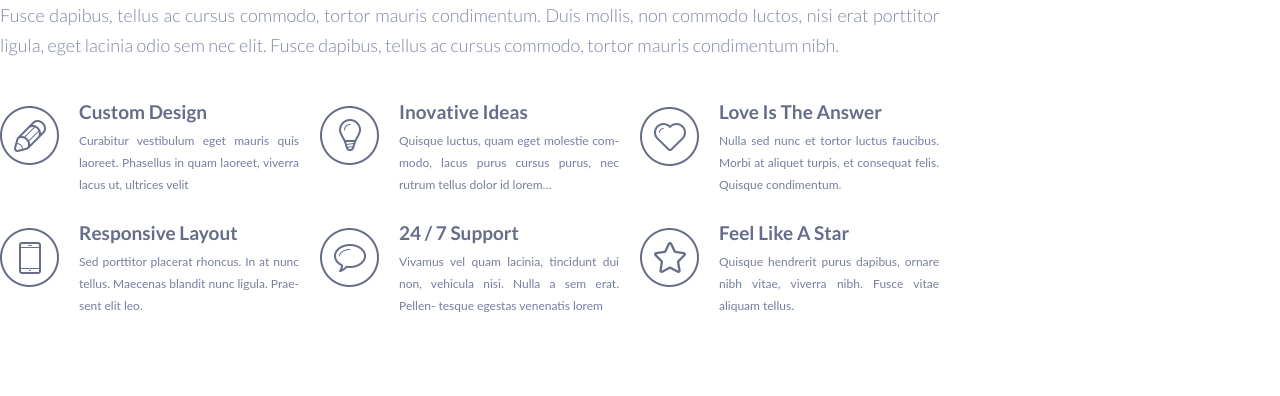
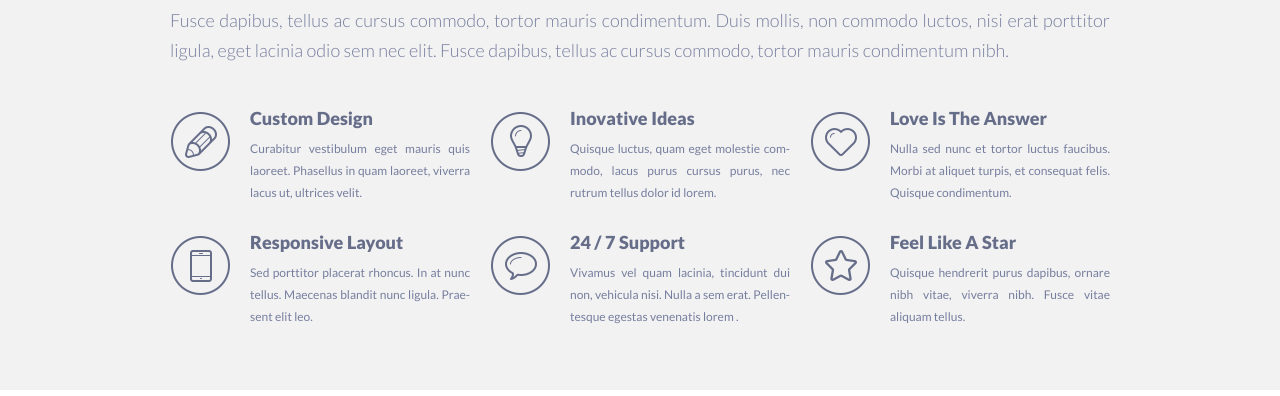
Before and after one commit to Ilyahr/singolo, a plain HTML site: page singolo1.html in a window 1280 px wide. Shown: the part 803-1199 px from the top of the page. Before the commit the page ends 1147 px from the top, so only its background shows below. Drawn offline with Linux system fonts and the light colour scheme.

Commit message:
fix:
recreate footer

```diff
--- a/singolo1.css
+++ b/singolo1.css
@@ -135,206 +135,66 @@ body {
 }
 
 
-
-
-
-
-/*#slider{*/
-/*    display: block;*/
-/*    margin: auto;*/
-/*    background: #f06c64;*/
-/*    width: 1020px;*/
-/*    height: 594px;*/
-
-/*}*/
-/*#botton-slider{*/
-/*    float: none;*/
-/*    display: block;*/
-/*    margin: auto;*/
-/*    width: 1020px;*/
-/*    height: 6px;*/
-/*    background: #ea676b;*/
-/*}*/
-
-
-/*#Arrs{*/
-/*    !*float: left;*!*/
-/*    display: block;*/
-/*    !*padding-top: 288px;*!*/
-/*    !*padding-left: 40px;*!*/
-
-/*}*/
-
-/*.arr{*/
-/*    float: left;*/
-/*    transition: background-color 0.3s;*/
-/*}*/
-
-/*!*.arr a :hover{*!*/
-/*!*    background-color: #000000;*!*/
-/*!*}*!*/
-
-
-
-/*#arr1{*/
-/*    padding-top: 288px;*/
-/*    padding-left: 40px;*/
-/*}*/
-
-/*#rectangle1{*/
-/*    width: 21px;*/
-/*    height: 6px;*/
-/*    border-radius: 14px;*/
-
-/*    transform: rotate(45deg);*/
-/*    transform-origin: 0% 100%;*/
-
-/*}*/
-/*#rectangle2{*/
-/*    width: 21px;*/
-/*    height: 6px;*/
-/*    border-radius: 14px;*/
-
-/*    transform-origin: 0% 0%;*/
-/*    transform: rotate(315deg);*/
-/*}*/
-
-/*.hor-slider{*/
-/*    float: left;*/
-/*}*/
-
-/*#arr2{*/
-/*    padding-top: 288px;*/
-/*    padding-left: 73px;*/
-/*}*/
-
-/*.back-color{*/
-/*    background-color: #ca4549;*/
-/*}*/
-
-/*#rectangle3{*/
-/*    width: 21px;*/
-/*    height: 6px;*/
-/*    border-radius: 14px;*/
-/*    transform: rotate(225deg);*/
-/*    transform-origin: 0% 100%;*/
-
-/*}*/
-/*#rectangle4{*/
-/*    width: 21px;*/
-/*    height: 6px;*/
-/*    border-radius: 14px;*/
-/*    transform-origin: 0% 0%;*/
-/*    transform: rotate(135deg);*/
-/*}*/
-
-
-/*#ver-phone{*/
-/*    width: 291px;*/
-/*    padding-left: 51px;*/
-/*    padding-top: 53px;*/
-/*}*/
-
-/*#hor-phone{*/
-/*    width: 557px;*/
-/*    padding-left: 73px;*/
-/*    padding-top: 174px;*/
-/*}*/
-
-/*#footer{*/
-/*    display: block;*/
-/*    margin: auto;*/
-/*    background: #f2f2f2;*/
-/*    width: 1020px;*/
-/*    height: 495px;*/
-/*}*/
-
-/*#text{*/
-/*    width: 960px;*/
-/*    margin-left: 40px;*/
-/*}*/
-
-/*#botton-footer{*/
-/*    display: block;*/
-/*    margin: auto;*/
-/*    background: #ffffff;*/
-/*    width: 1020px;*/
-/*    height: 6px;*/
-/*}*/
-
-#titel{
-    padding-top: 59px;
-    color: #666d89;
-    font-family: 'Lato-Bold';
-    font-size: 30px;
+#footer {
+    padding-top: 62px;
+    padding-bottom: 62px;
+    background-color: #f2f2f2;
+    border-bottom: 6px solid white;
 }
 
-#text-line{
-    width: 940px;
-    padding-top: 19px;
-    color: #7e86a4;
-    line-height: 30px;
-    font-family: 'Lato-Light';
-    font-size: 18px;
-    text-align: justify;
+#footer .wrap h2 {
+    margin-bottom: 21px;
+    letter-spacing: -0.15px;
+    font-family: Lato-Black, sans-serif;
+    font-size: 30px;
+    color: #666d89;
 }
 
-.small-group{
+#footer-text{
+    text-align: justify;
+    font-family: Lato-Light, sans-serif;
+    font-size: 18px;
+    line-height: 30px;
+    color: #767e9e;
+    margin-bottom: 4px;
+}
+
+.icon {
+    display: flex;
+    float: left;
+    clear: left;
     margin-right: 20px;
-    padding-top: 42px;
-    float: left;
+    margin-top: 3px;
+    margin-left: 1px;
+}
+
+#footer-list {
+    display: flex;
+    padding-top: 40px;
+    justify-content: space-between;
+    flex-wrap: wrap;
+}
+
+.footer-services {
     width: 300px;
 }
 
-.left{
-    padding-top: 0;
-    float: left;
-    /*padding-right: 20px;*/
+.footer-services:nth-child(-n + 3) {
+    margin-bottom: 29px;
 }
 
-#some1{
-    padding-top: 4px;
-    padding-right: 20px;
+h3{
+    margin-bottom: 11px;
+    font-family: Lato-Black, sans-serif;
+    font-size: 18px;
+    color: #666d89;
 }
 
-#some2{
-    padding-top: 5px;
-    padding-right: 20px;
+.services-info{
+    font-family: Lato-Regular, sans-serif;
+    font-size: 12px;
+    line-height: 22px;
+    color: #767e9e;
+    text-align: justify;
+    overflow: hidden;
 }
-#some3{
-    padding-top: 4px;
-    padding-right: 20px;
-}
-
-#some4{
-    padding-top: 5px;
-    padding-right: 20px;
-}
-#some5{
-    padding-top: 5px;
-    padding-right: 20px;
-}
-
-#some6{
-    padding-top: 5px;
-    padding-right: 20px;
-}
-
-.small-text{
-
-    color: #767e9e;
-    font-family: 'Lato';
-    font-size: 12px;
-    padding-bottom: 27px;
-    width: 220px;
-    line-height: 22px;
-    text-align: justify;
-}
-
-.tittle-small{
-    color: #666d89;
-    padding-top: 0;
-    padding-bottom: 9px;
-    font-family: 'Lato-Bold';
-    font-size: 19px;
-}
--- a/singolo1.html
+++ b/singolo1.html
@@ -34,72 +34,70 @@
             </div>
         </div>
 
-        <div id="botton-slider"></div>
         <footer id="footer">
-            <div id="text">
-                <div id="titel">Our Services</div>
-                <div id="text-line">Fusce dapibus, tellus ac cursus commodo, tortor mauris condimentum. Duis mollis, non commodo luctos, nisi erat porttitor
-                    ligula, eget lacinia odio sem nec elit. Fusce dapibus, tellus ac cursus commodo, tortor mauris condimentum nibh.</div>
+            <div class="wrap">
+                <h2>Our Services</h2>
+                <p id="footer-text">Fusce dapibus, tellus ac cursus commodo, tortor mauris condimentum. Duis mollis, non commodo luctos, nisi erat porttitor
+                        ligula, eget lacinia odio sem nec elit. Fusce dapibus, tellus ac cursus commodo, tortor mauris condimentum nibh.</p>
 
-                <div class="small-group">
-                <img id="some1" class="left" src="assets/pen.png">
-                    <div class="left">
-                        <h1 class="tittle-small">Custom Design</h1>
-                        <div class="small-text">Curabitur vestibulum eget mauris quis
-                            laoreet. Phasellus in quam laoreet, viverra
-                            lacus ut, ultrices velit
+                <div id="footer-list">
+                <div class="footer-services">
+                    <div class="icon">
+                        <img src="assets/pen.png" alt="pen">
                     </div>
+                    <h3>Custom Design</h3>
+                    <p class="services-info">Curabitur vestibulum eget mauris quis laoreet. Phasellus in quam laoreet, viverra lacus ut, ultrices
+                        velit.
+                    </p>
                 </div>
 
-                    <img id="some2" class="left" src="assets/phone.png">
-                    <div class="left">
-                        <h1 class="tittle-small">Responsive Layout</h1>
-                        <div class="small-text">Sed porttitor placerat rhoncus. In at nunc
-                            tellus. Maecenas blandit nunc ligula. Prae-
-                            sent elit leo.</div>
+                <div class="footer-services">
+                    <div class="icon">
+                        <img src="assets/bulb.png" alt="bulb">
                     </div>
-                </div>
-                <div class="small-group">
-                        <img id="some3" class="left" src="assets/bulb.png">
-                        <div class="left">
-                            <h1 class="tittle-small">Inovative Ideas</h1>
-                            <div class="small-text">Quisque luctus, quam eget molestie com-
-                                modo, lacus purus cursus purus, nec
-                                rutrum tellus dolor id lorem…
-                            </div>
+                    <h3>Inovative Ideas</h3>
+                    <p class="services-info">Quisque luctus, quam eget molestie com-modo, lacus purus cursus purus, nec rutrum tellus dolor id
+                        lorem.
+                    </p>
                 </div>
 
-                        <img id="some4" class="left" src="assets/bubble.png">
-                        <div class="left">
-                            <h1 class="tittle-small">24 / 7 Support </h1>
-                            <div class="small-text">Vivamus vel quam lacinia, tincidunt
-                                dui non, vehicula nisi. Nulla a sem erat. Pellen-
-                                tesque egestas venenatis lorem </div>
+                <div class="footer-services">
+                    <div class="icon">
+                        <img src="assets/heart.png" alt="heart">
                     </div>
-                </div>
-                    <div class="small-group">
-                        <img id="some5" class="left" src="assets/heart.png">
-                        <div class="left">
-                            <h1 class="tittle-small">Love Is The Answer</h1>
-                            <div class="small-text">Nulla sed nunc et tortor luctus faucibus.
-                                Morbi at aliquet turpis, et consequat felis.
-                                Quisque condimentum.
-                            </div>
+                    <h3>Love Is The Answer</h3>
+                    <p class="services-info">Nulla sed nunc et tortor luctus faucibus. Morbi at aliquet turpis, et consequat felis. Quisque
+                        condimentum.
+                    </p>
                 </div>
 
-                        <img id="some6" class="left" src="assets/star.png">
-                        <div class="left">
-                            <h1 class="tittle-small">Feel Like A Star </h1>
-                            <div class="small-text">Quisque hendrerit purus dapibus, ornare
-                                nibh vitae, viverra nibh. Fusce vitae
-                                aliquam tellus.</div>
+                <div class="footer-services">
+                    <div class="icon">
+                        <img src="assets/phone.png" alt="phone">
+                    </div>
+                    <h3>Responsive Layout</h3>
+                    <p class="services-info">Sed porttitor placerat rhoncus. In at nunc tellus. Maecenas blandit nunc ligula. Prae-sent elit leo.
+                    </p>
+                </div>
+
+                <div class="footer-services">
+                    <div class="icon">
+                        <img src="assets/bubble.png" alt="bubble message icon">
+                    </div>
+                    <h3>24 / 7 Support</h3>
+                    <p class="services-info">Vivamus vel quam lacinia, tincidunt dui non, vehicula nisi. Nulla a sem erat. Pellen-tesque egestas
+                        venenatis lorem .</p>
+                </div>
+
+                <div class="footer-services">
+                    <div class="icon">
+                        <img src="assets/star.png" alt="star icon">
+                    </div>
+                    <h3>Feel Like A Star</h3>
+                    <p class="services-info">Quisque hendrerit purus dapibus, ornare nibh vitae, viverra nibh. Fusce vitae aliquam tellus.</p>
                 </div>
                 </div>
             </div>
-                </div>
-
-            </div>
         </footer>
-        <div id="botton-footer"></div>
     </body>
 </html>
```
Lines whose indentation alone changed are shown as unchanged.
